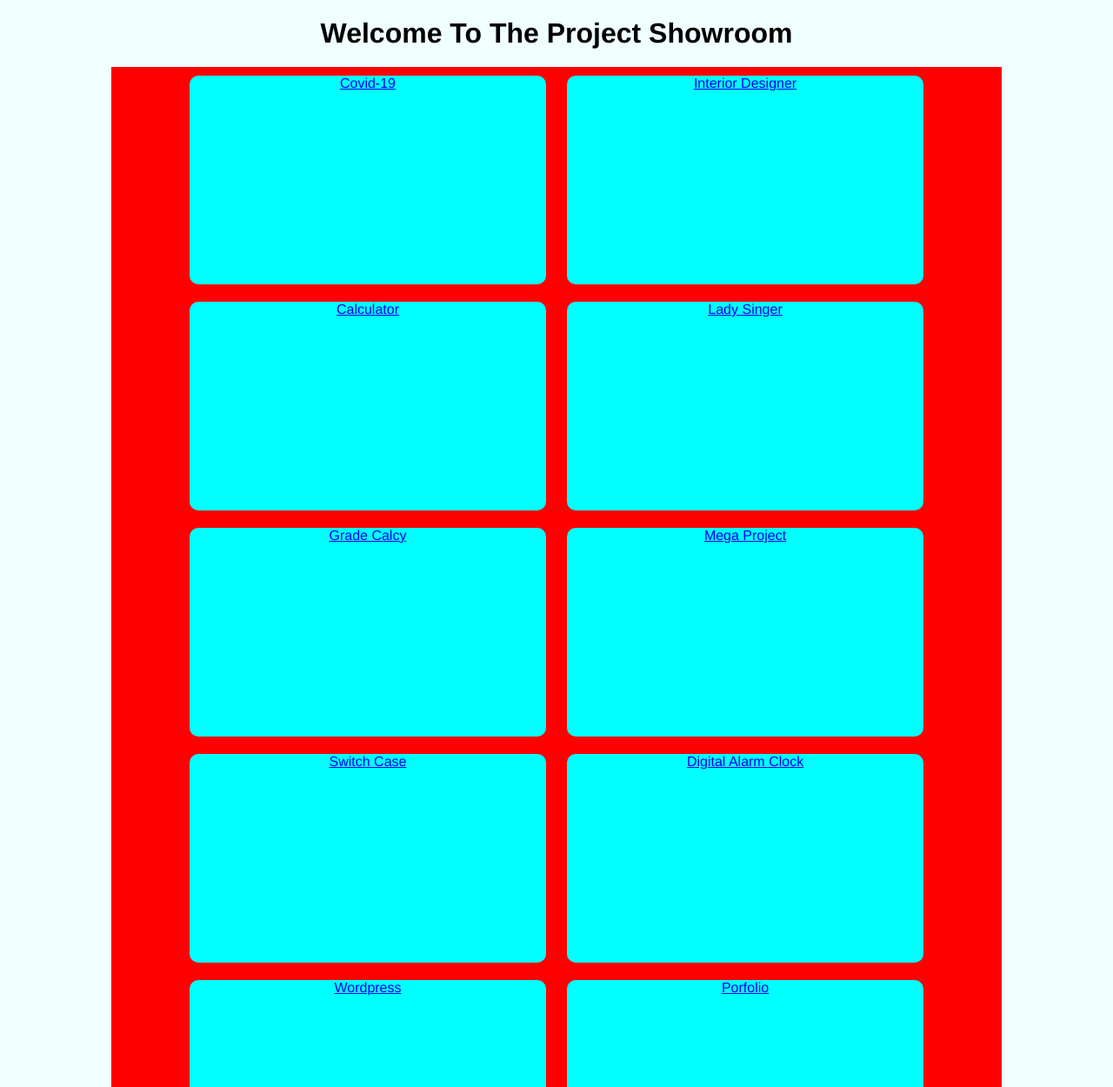
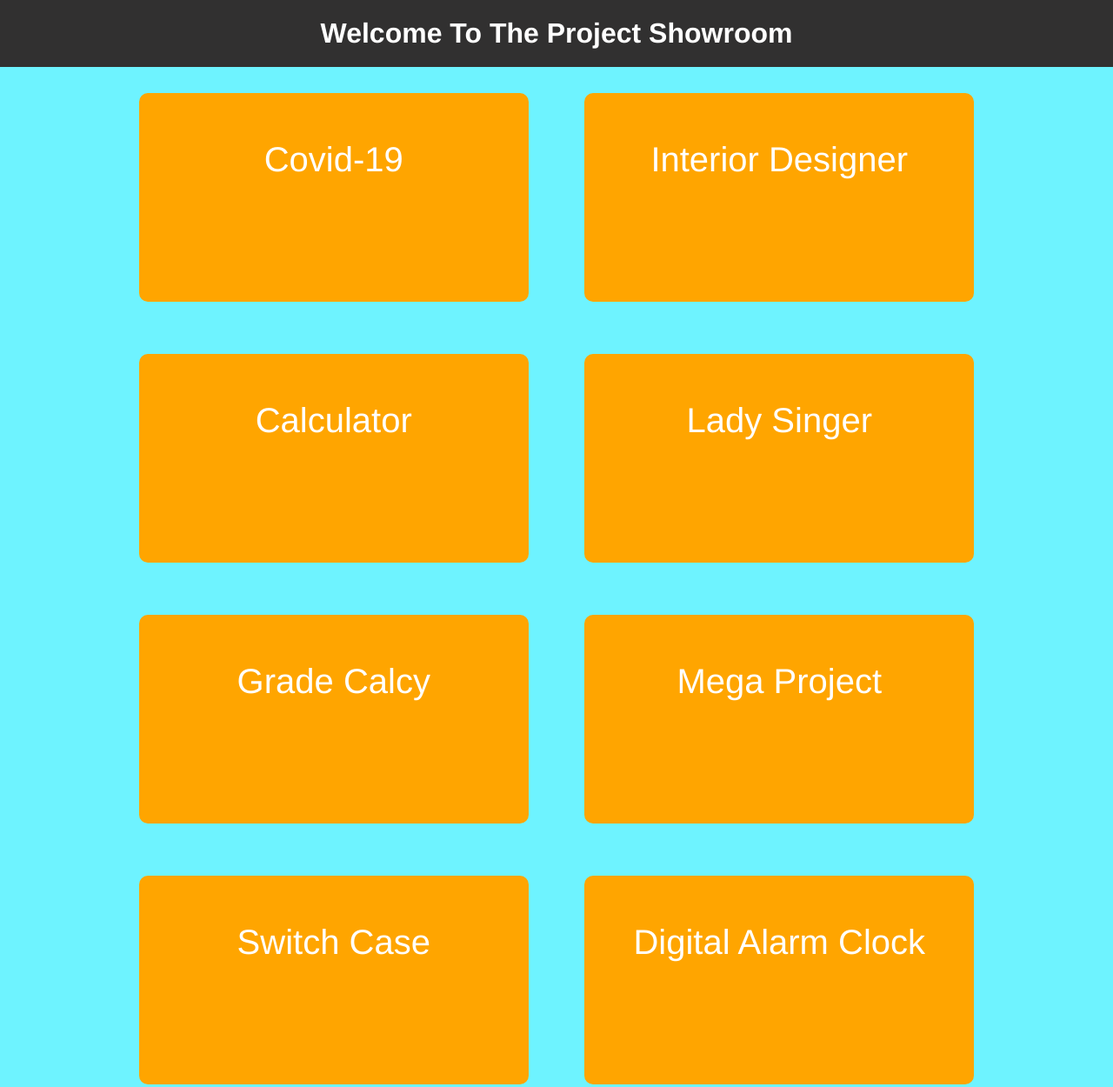
Before and after one commit to Atulkumar-SE/hubofproject, a plain HTML site: page index.html in a window 1280 px wide. Shown: the top 1250 px of the page at 87% size. Drawn offline with Linux system fonts and the light colour scheme.

Commit message:
UI update

```diff
--- a/index.html
+++ b/index.html
@@ -11,16 +11,16 @@
     <h1 class="heading">Welcome To The Project Showroom</h1>
     <div class="container">
 
-        <div class="project" id="dd"><a target="_blank" href="covid/Corona.html">Covid-19</a></div>
-        <div class="project" id="dd"><a target="_blank" href="mapping/interior design.html">Interior Designer</a></div>
-        <div class="project" id="dd"><a target="_blank" href="javascript project/calculater/calculator.html">Calculator</a></div>
-        <div class="project" id="dd"><a target="_blank" href="Lady Gaga singer/index.html">Lady Singer</a></div>
-        <div class="project" id="dd"><a target="_blank" href="javascript project/Grade Calcy/Grade calcy.html">Grade Calcy</a></div>
-        <div class="project" id="dd"><a target="_blank" href="javascript project/3-project/mega project.html">Mega Project</a></div>
-        <div class="project" id="dd"><a target="_blank" href="javascript project/switch case/switch case.html">Switch Case</a></div>
-        <div class="project" id="dd"><a target="_blank" href="alarm clock/index.html">Digital Alarm Clock</a></div>
-        <div class="project" id="dd"><a target="_blank" href="https://www.onlineadmission.co/">Wordpress</a></div>
-        <div class="project" id="dd"><a target="_blank" href="portfolio/portfolio..html">Porfolio</a></div>
+        <div class="project" ><a target="_blank"  id="text" href="covid/Corona.html"><p>Covid-19</p></a></div>
+        <div class="project" ><a target="_blank"  id="text" href="mapping/interior design.html"><p>Interior Designer</p></a></div>
+        <div class="project" ><a target="_blank"  id="text" href="javascript project/calculater/calculator.html"><p>Calculator</p></a></div>
+        <div class="project" ><a target="_blank"  id="text" href="Lady Gaga singer/index.html"><p>Lady Singer</p></a></div>
+        <div class="project" ><a target="_blank"  id="text" href="javascript project/Grade Calcy/Grade calcy.html"><p>Grade Calcy</p></a></div>
+        <div class="project" ><a target="_blank"  id="text" href="javascript project/3-project/mega project.html"><p>Mega Project</p></a></div>
+        <div class="project" ><a target="_blank"  id="text" href="javascript project/switch case/switch case.html"><p>Switch Case</p></a></div>
+        <div class="project" ><a target="_blank"  id="text" href="alarm clock/index.html"><p>Digital Alarm Clock</p></a></div>
+        <div class="project" ><a target="_blank"  id="text" href="https://www.onlineadmission.co/"><p>Wordpress</p></a></div>
+        <div class="project" ><a target="_blank"  id="text" href="portfolio/portfolio..html"><p>Porfolio</p></a></div>
     </div>
 </body>
 </html>
--- a/style.css
+++ b/style.css
@@ -1,30 +1,50 @@
-*{
+* {
   margin: 0;
   padding: 0;
   font-family: Helvetica, sans-serif;
+  text-decoration: none;
+
 }
-body{
+body {
   background-color: azure;
+  display: flexbox;
 }
-.heading{
+.heading {
   padding: 20px;
+  color: white;
   text-align: center;
-    text-decoration: none;
+  background-color: rgb(49, 48, 48);
 }
-.container{
-    background-color: red;
-    width: 80%;
+.container {
+  background-color: rgb(110, 243, 255);
+  width: 100%;
 
   margin: auto;
   text-align: center;
-
 }
-.project{
-    background-color: aqua;
-    width: 40%;
+.project {
+  font-size: 40px;
+  background-color: orange;
+  width: 35%;
   height: 30vh;
-    margin: 10px;
+  margin: 30px;
   border-radius: 10px;
   text-align: center;
   display: inline-block;
 }
+.project a {
+  margin-top: 60px;
+  color: rgb(255, 255, 255);
+}
+.project p{
+    /* background-color: aqua; */
+    padding-top: 12%;
+}
+.project a :hover{
+    color: rgb(174, 24, 5);
+
+}
+#text {
+  margin: auto;
+  top: 50%;
+}
```
Lines whose indentation alone changed are shown as unchanged.
